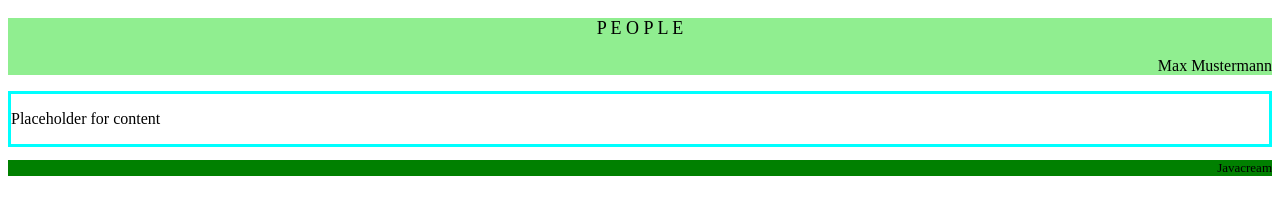
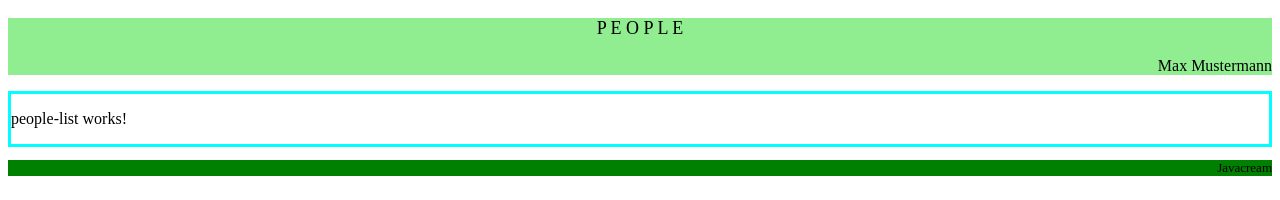
Before and after one commit to Javacream/org.javacream.training.angular, an Angular app in the folder training/: page / in a window 1280 px wide. Shown: the top 200 px of the page. Built offline with nearby package versions, Linux system fonts and the light colour scheme.

Commit message:
start people list component

```diff
--- a/training/src/app/people/components/content/content.component.html
+++ b/training/src/app/people/components/content/content.component.html
@@ -1,3 +1,3 @@
 <div class="app-content">
-<p>Placeholder for content</p>
+<app-people-list></app-people-list>
 </div>
--- a/training/src/app/people/components/content/content.component.ts
+++ b/training/src/app/people/components/content/content.component.ts
@@ -1,9 +1,10 @@
 import { Component } from '@angular/core';
+import { PeopleListComponent } from '../people-list/people-list.component';
 
 @Component({
   selector: 'app-content',
   standalone: true,
-  imports: [],
+  imports: [PeopleListComponent],
   templateUrl: './content.component.html',
   styleUrl: './content.component.css'
 })
--- /dev/null
+++ b/training/src/app/people/components/people-list/people-list.component.html
@@ -0,0 +1 @@
+<p>people-list works!</p>
```
Also changed, not shown: training/src/app/people/components/people-list/people-list.component.ts (added, +12 -0 lines), training/src/app/people/components/people-list/people-list.component.css (added), 1 other file (tests, documents, lock files or other folders).
